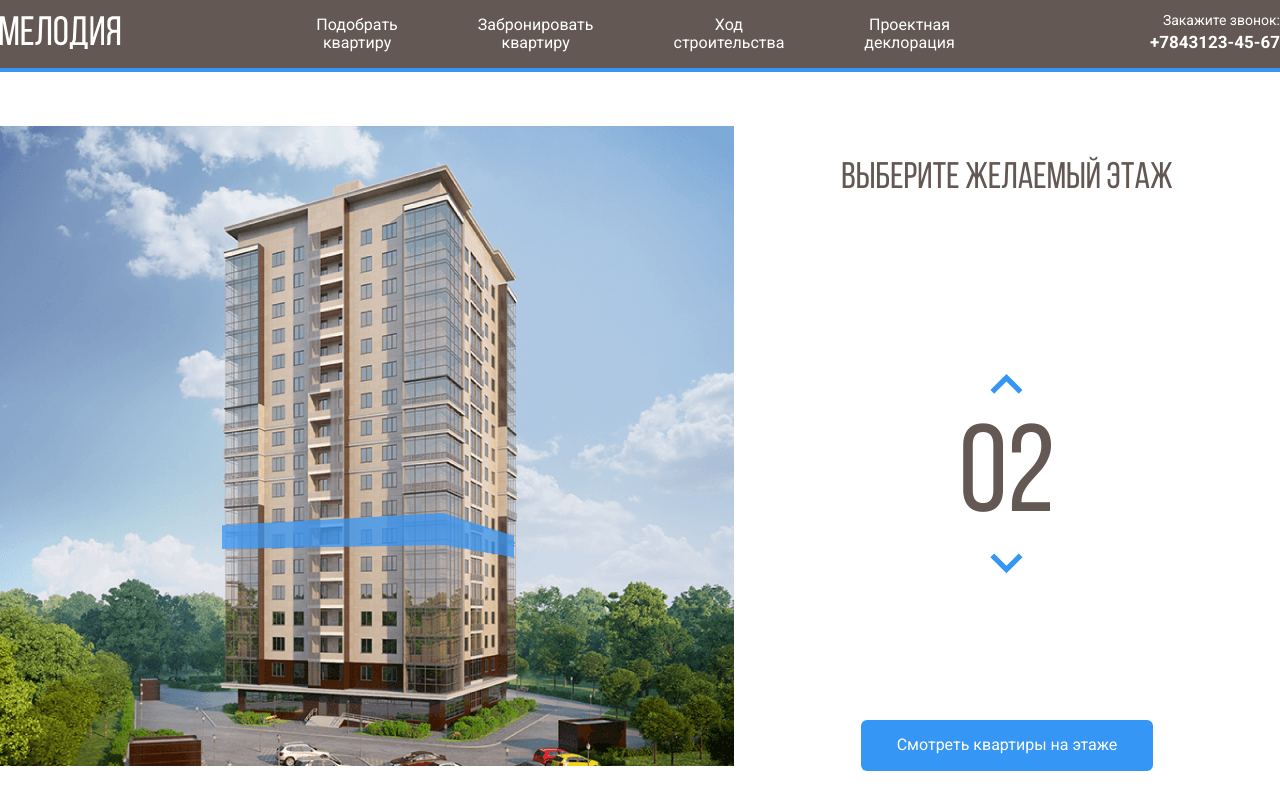
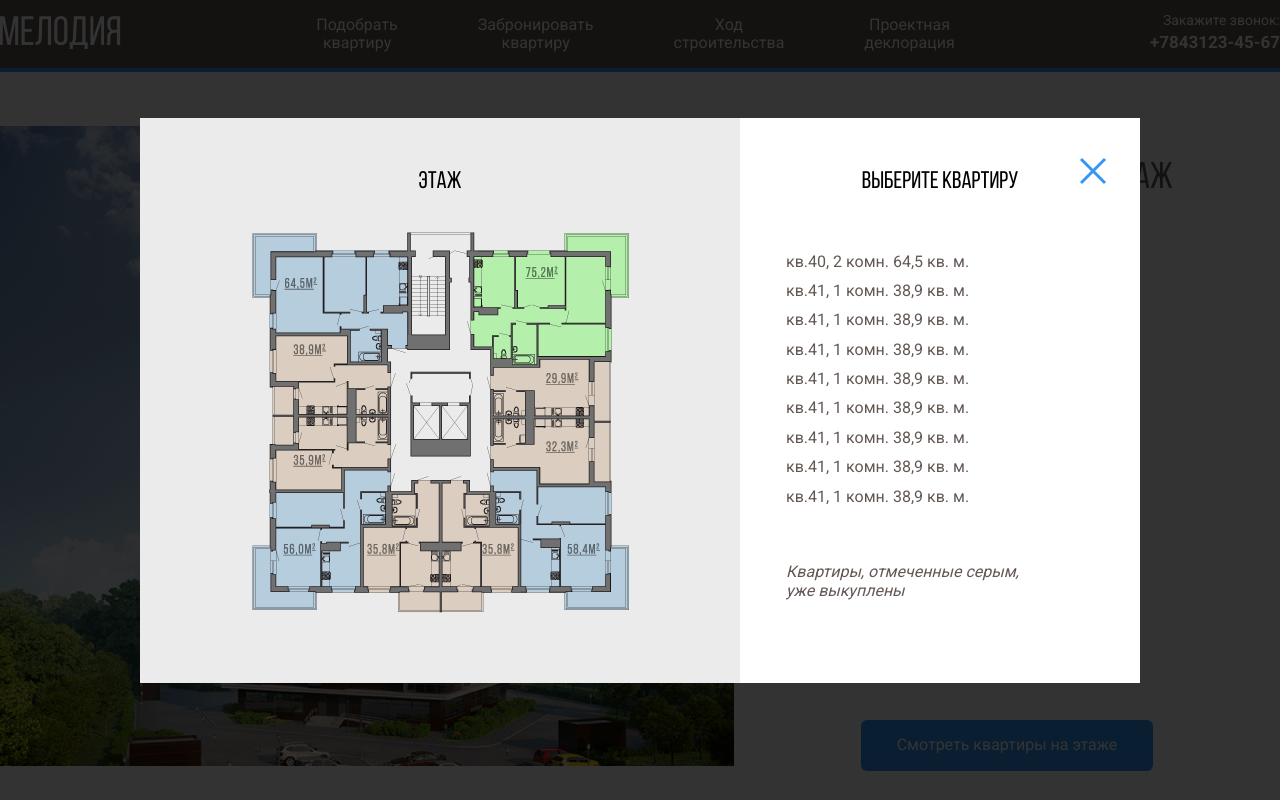
Before and after one commit to mcshmel/melody, a plain HTML site: page index.html in a window 1280 px wide. Both pictures are taken after a click on the button "Смотреть квартиры на этаже". Drawn offline with nearby package versions, Linux system fonts and the light colour scheme.

Commit message:
Add files via upload

```diff
--- a/css/style.css
+++ b/css/style.css
@@ -100,7 +100,7 @@ font-size: 37px;
 line-height: 44px;
 color: #635854;
     }
-.counter{
+.floor-counter{
     font-family: "Bebas Neue",sans-serif;
     color:#635854;
     font-size:124px;
@@ -114,3 +114,98 @@ color: #635854;
     padding: 16px 36px;
     cursor: pointer;
 }
+.modal{
+    position: fixed;
+    left: 0;
+    top: 0;
+    width: 100%;
+    height: 100%;
+    background-color:rgba(0, 0, 0, 0.8);
+    display: flex;
+    justify-content: center;
+    align-items:center;
+    opacity: 0;
+    transform: scale(0);
+    transition: opacity 0.2s;
+}
+.is-open{
+opacity: 1;
+transform: scale(1);
+}
+.modal-dialog{
+    position: relative;
+    max-width: 1000px;
+    min-height: 565px;
+    background-color:#fff;
+flex-grow: 1;
+display: flex;
+transform:translateX(-10%);
+transition: transform 0.2s, opacity 0.2s;
+transition-delay:0.2s;
+}
+.is-open> .modal-dialog{
+    opacity: 1;
+    transform: translateY(0);
+}
+.modal-image{
+width: 60%;
+background-color: #EBEBEB;
+text-align: center;
+padding: 50px;
+}
+.modal-title{
+    font-family: "Bebas Neue",sans-serif;
+    font-weight: normal;
+    font-size: 24px;
+    line-height: 29px;
+margin-top: 0;
+margin-bottom: 20px;
+text-align: center;
+}
+.modal-info{
+    padding: 50px 46px;
+    width: 40%;
+}
+.flat-list{
+    padding: 0;
+    list-style: none;
+    margin-top: 55px;
+
+}
+.flat-link{
+    font-size: 16px;
+line-height: 19px;
+/* identical to box height */
+color: #635854;
+text-decoration: none;
+}
+.flat-item{
+    margin-bottom: 10px;
+}
+.flat-link:hover{
+    text-decoration-line: underline;
+   color: #3596F5;
+}
+.modal-alert{
+    font-style: italic;
+font-weight: normal;
+font-size: 16px;
+line-height: 19px;
+margin-top: 56px;
+color: #635854;
+}
+.modal-close-button{
+    position: absolute;
+    right: 27px;
+    top: 38px;
+    background-color:#fff;
+    cursor: pointer;
+    border: none;
+}
+.flats path{
+    opacity: 0;
+    cursor:pointer;
+}
+.flats path:hover{
+    opacity: 1;
+}
--- a/index.html
+++ b/index.html
@@ -75,16 +75,62 @@
     <button class="counter-button counter-up">
 <img src="img/arrow.svg" alt="arrow" class="couter-arrow couter-arrow-up">
     </button>
-<span class="counter">02</span>
+<span class="floor-counter counter">02</span>
 <button class="counter-button counter-down">
     <img src="img/arrow-down.svg" alt="arrow-down" class="couter-arrow couter-arrow-down">
 </button>
 </div>
-<button class="button button-primary">
+<button class="button button-primary view-flats">
     Смотреть квартиры на этаже
 </button>
         </div>
     </main>
+    <div class="modal">
+<div class="modal-dialog">
+    <button class="modal-close-button"><svg width="28" height="28" viewBox="0 0 28 28" fill="none" xmlns="http://www.w3.org/2000/svg">
+        <path d="M2 2L26 26" stroke="#3596F5" stroke-width="3"/>
+        <path d="M26 2L2 26" stroke="#3596F5" stroke-width="3"/>
+        </svg>
+        </button>
+    <div class="modal-image">
+<h3 class="modal-title">Этаж
+     <span class="model-counter counter">
+
+</span></h3>
+<svg class="flats" width="433" height="408" viewBox="0 0 433 408" fill="none" xmlns="http://www.w3.org/2000/svg" xmlns:xlink="http://www.w3.org/1999/xlink">
+    <image id="image0" width="433" height="408" xlink:href="img/floor.png"/>
+    <path d="M388 81V141H314V148H267.5V131H247V32.5H338.5V16H405V81H388Z" fill="#3595F6" fill-opacity="0.75"/>
+    <path d="M314 148.5H268V200H367.5V205H387.5V141H314V148.5Z" fill="#3595F6" fill-opacity="0.75"/>
+    <path d="M314.192 252.662H268V200H367.916V204.602H388V268H314.192V252.662Z" fill="#3595F6" fill-opacity="0.75"/>
+    <path d="M314 253H268.5V309H295.5V376H340V393H405V328.5H388V268.5H314V253Z" fill="#3595F6" fill-opacity="0.75"/>
+    <path d="M218 394.5V264H247.5V273.5H267.5V310.5H294.5V375H259.5V394.5H218Z" fill="#3595F6" fill-opacity="0.75"/>
+    <path d="M217 394.5V264H187.5V273.5H167.5V310.5H140.5V375H175.5V394.5H217Z" fill="#3595F6" fill-opacity="0.75"/>
+    <path d="M121 252H166.5V309H139.5V376H95V393H30V328.5H47V273.5H121V252Z" fill="#3595F6" fill-opacity="0.75"/>
+    <path d="M119.5 273.5H46V198H167V250.822H119.5V273.5Z" fill="#3595F6" fill-opacity="0.75"/>
+    <path d="M124.729 116H46V198H167V145.178H124.729V116Z" fill="#3595F6" fill-opacity="0.75"/>
+    <path d="M46.5 81V115.5H125V144.5H164V131H184.5V32.5H93V16H28V81H46.5Z" fill="#3595F6" fill-opacity="0.75"/>
+    </svg>
+
+</div>
+        <div class="modal-info">
+<h3 class="modal-title">Выберите квартиру</h3>
+<ul class="flat-list">
+<li class="flat-item"><a href="#" class="flat-link">кв.40, 2 комн. 64,5 кв. м.</a></li>
+<li class="flat-item"><a href="#" class="flat-link">кв.41, 1 комн. 38,9 кв. м.</a></li>
+<li class="flat-item"><a href="#" class="flat-link">кв.41, 1 комн. 38,9 кв. м.</a></li>
+<li class="flat-item"><a href="#" class="flat-link">кв.41, 1 комн. 38,9 кв. м.</a></li>
+<li class="flat-item"><a href="#" class="flat-link">кв.41, 1 комн. 38,9 кв. м.</a></li>
+<li class="flat-item"><a href="#" class="flat-link">кв.41, 1 комн. 38,9 кв. м.</a></li>
+<li class="flat-item"><a href="#" class="flat-link">кв.41, 1 комн. 38,9 кв. м.</a></li>
+<li class="flat-item"><a href="#" class="flat-link">кв.41, 1 комн. 38,9 кв. м.</a></li>
+<li class="flat-item"><a href="#" class="flat-link">кв.41, 1 комн. 38,9 кв. м.</a></li>
+
+</ul>
+<p class="modal-alert">Квартиры, отмеченные серым,<br /> уже выкуплены</p>
+        </div>
+</div>
+
+    </div>
     <script src="https://code.jquery.com/jquery-3.6.0.min.js" integrity="sha256-/xUj+3OJU5yExlq6GSYGSHk7tPXikynS7ogEvDej/m4=" crossorigin="anonymous"></script>
 <script src="/js/main.js"></script>
 </body>
--- a/js/main.js
+++ b/js/main.js
@@ -3,10 +3,17 @@ $(document).ready(function () {
     let counterUp= $(".counter-up");
     let counterDown=$(".counter-down");
     let floorPath=$(".home-image path");
+    let modal=$(".modal");
+    let modalCloseButton=$(".modal-close-button");
+    let viewFlatsButton=$(".view-flats");
+    let imgpath=$(".flats");
+
     floorPath.on('mouseover',function(){
     currentfloor = $(this).attr("data-floor");
     $('.counter').text(currentfloor);
    });
+
+
 counterUp.on("click",function()
 {
     if(currentfloor<18){
@@ -30,4 +37,12 @@ counterDown.on("click",function()
     }
 }
 )
+function toggleModal(){
+    modal.toggleClass('is-open');
+}
+floorPath.on("click",toggleModal)
+modalCloseButton.on("click",toggleModal)
+viewFlatsButton.on("click",toggleModal)
+
+
 });
```
Also changed, not shown: img/floor-image.svg (added), img/floor.png (added), 1 other file.
